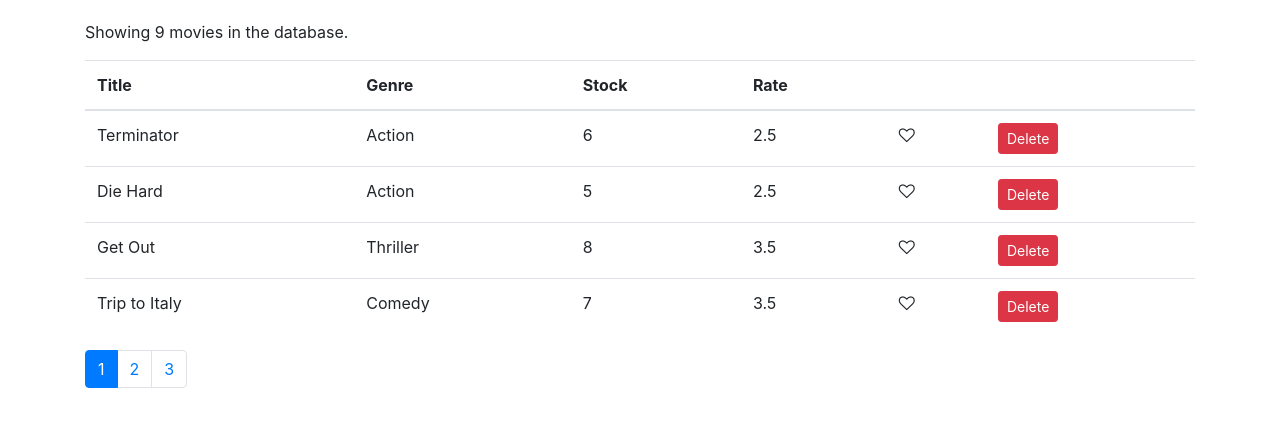
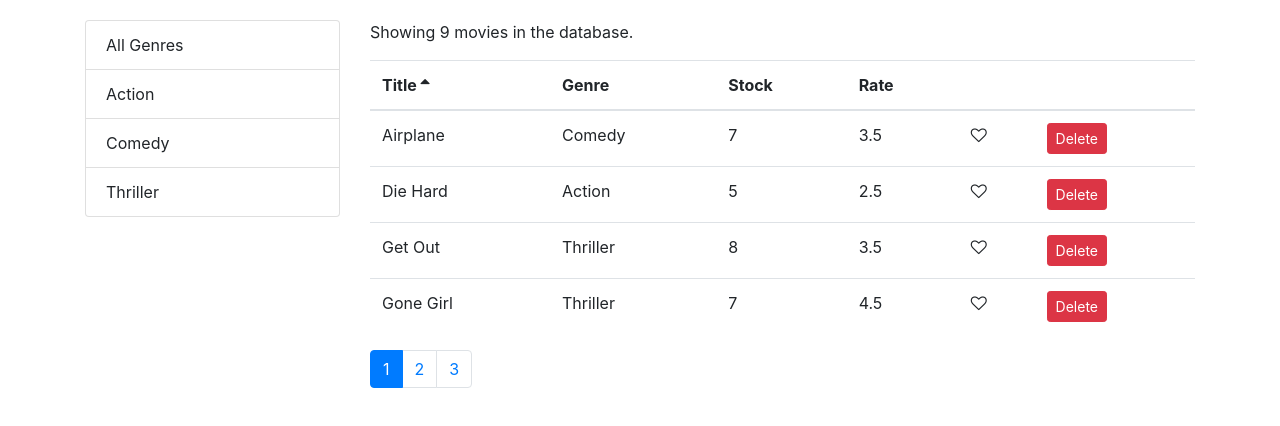
Before and after one commit to fishstick22/mastering-react-mosh, a React (Create React App) app in the folder vidly/: page / in a window 1280 px wide. Shown: the top 426 px of the page. Built offline with nearby package versions, Linux system fonts and the light colour scheme.

Commit message:
filtering and sorting

```diff
--- /dev/null
+++ b/vidly/src/components/common/listGroup.jsx
@@ -0,0 +1,32 @@
+import React from "react";
+
+const ListGroup = ({
+  items,
+  textProperty,
+  valueProperty,
+  selectedItem,
+  onItemSelect
+}) => {
+  return (
+    <ul className="list-group">
+      {items.map(item => (
+        <li
+          onClick={() => onItemSelect(item)}
+          key={item[valueProperty]}
+          className={
+            item === selectedItem ? "list-group-item active" : "list-group-item"
+          }
+        >
+          {item[textProperty]}
+        </li>
+      ))}
+    </ul>
+  );
+};
+
+ListGroup.defaultProps = {
+  textProperty: "name",
+  valueProperty: "_id"
+};
+
+export default ListGroup;
--- /dev/null
+++ b/vidly/src/components/common/table.jsx
@@ -0,0 +1,14 @@
+import React from "react";
+import TableHeader from "./tableHeader";
+import TableBody from "./tableBody";
+
+const Table = ({ columns, sortColumn, onSort, data }) => {
+  return (
+    <table className="table">
+      <TableHeader columns={columns} sortColumn={sortColumn} onSort={onSort} />
+      <TableBody columns={columns} data={data} />
+    </table>
+  );
+};
+
+export default Table;
--- /dev/null
+++ b/vidly/src/components/common/tableBody.jsx
@@ -0,0 +1,34 @@
+import React, { Component } from "react";
+import _ from "lodash";
+
+class TableBody extends Component {
+  renderCell = (item, column) => {
+    if (column.content) return column.content(item);
+
+    return _.get(item, column.path);
+  };
+
+  createKey = (item, column) => {
+    return item._id + (column.path || column.key);
+  };
+
+  render() {
+    const { data, columns } = this.props;
+
+    return (
+      <tbody>
+        {data.map(item => (
+          <tr key={item._id}>
+            {columns.map(column => (
+              <td key={this.createKey(item, column)}>
+                {this.renderCell(item, column)}
+              </td>
+            ))}
+          </tr>
+        ))}
+      </tbody>
+    );
+  }
+}
+
+export default TableBody;
--- /dev/null
+++ b/vidly/src/components/common/tableHeader.jsx
@@ -0,0 +1,46 @@
+import React, { Component } from "react";
+
+// columns: array
+// sortColumn: object
+// onSort: function
+
+class TableHeader extends Component {
+  raiseSort = path => {
+    const sortColumn = { ...this.props.sortColumn };
+    if (sortColumn.path === path)
+      sortColumn.order = sortColumn.order === "asc" ? "desc" : "asc";
+    else {
+      sortColumn.path = path;
+      sortColumn.order = "asc";
+    }
+    this.props.onSort(sortColumn);
+  };
+
+  renderSortIcon = column => {
+    const { sortColumn } = this.props;
+
+    if (column.path !== sortColumn.path) return null;
+    if (sortColumn.order === "asc") return <i className="fa fa-sort-asc" />;
+    return <i className="fa fa-sort-desc" />;
+  };
+
+  render() {
+    return (
+      <thead>
+        <tr>
+          {this.props.columns.map(column => (
+            <th
+              className="clickable"
+              key={column.path || column.key}
+              onClick={() => this.raiseSort(column.path)}
+            >
+              {column.label} {this.renderSortIcon(column)}
+            </th>
+          ))}
+        </tr>
+      </thead>
+    );
+  }
+}
+
+export default TableHeader;
--- a/vidly/src/components/movies.jsx
+++ b/vidly/src/components/movies.jsx
@@ -1,14 +1,25 @@
 import React, { Component } from "react";
-import Like from "./common/like";
+import MoviesTable from "./moviesTable";
+import ListGroup from "./common/listGroup";
 import Pagination from "./common/pagination";
 import { paginate } from "../utils/paginate";
 import { getMovies } from "../services/fakeMovieService";
+import { getGenres } from "../services/fakeGenreService";
+import _ from "lodash";
 
 class Movies extends Component {
   state = {
-    movies: getMovies(),
+    movies: [],
+    genres: [],
     currentPage: 1,
-    pageSize: 4
+    pageSize: 4,
+    sortColumn: { path: "title", order: "asc" }
+  };
+
+  componentDidMount() {
+    const genres = [{ _id: "", name: "All Genres" }, ...getGenres()];
+
+    this.setState({ movies: getMovies(), genres });
   };
 
   handleDelete = movie => {
@@ -29,60 +40,69 @@ class Movies extends Component {
     this.setState({ currentPage: page });
   };
 
+  handleGenreSelect = genre => {
+    this.setState({ selectedGenre: genre, currentPage: 1 });
+  };
+
+  handleSort = sortColumn => {
+    this.setState({ sortColumn });
+  };
+
+  getPagedData = () => {
+    const {
+      pageSize,
+      currentPage,
+      sortColumn,
+      selectedGenre,
+      movies: allMovies
+    } = this.state;
+
+    const filtered =
+      selectedGenre && selectedGenre._id
+        ? allMovies.filter(m => m.genre._id === selectedGenre._id)
+        : allMovies;
+
+    const sorted = _.orderBy(filtered, [sortColumn.path], [sortColumn.order]);
+
+    const movies = paginate(sorted, currentPage, pageSize);
+
+    return { totalCount: filtered.length, data: movies };
+  };
+
   render() {
     const { length: count } = this.state.movies;
-    const { pageSize, currentPage, movies: allMovies } = this.state;
+    const { pageSize, currentPage, sortColumn } = this.state;
 
     if (count === 0) return <p>There are no movies in the database.</p>;
 
-    const movies = paginate(allMovies, currentPage, pageSize);
+    const { totalCount, data: movies } = this.getPagedData();
 
     return (
-      <React.Fragment>
-        <p>Showing {count} movies in the database.</p>
-        <table className="table">
-          <thead>
-            <tr>
-              <th>Title</th>
-              <th>Genre</th>
-              <th>Stock</th>
-              <th>Rate</th>
-              <th />
-              <th />
-            </tr>
-          </thead>
-          <tbody>
-            {movies.map(movie => (
-              <tr key={movie._id}>
-                <td>{movie.title}</td>
-                <td>{movie.genre.name}</td>
-                <td>{movie.numberInStock}</td>
-                <td>{movie.dailyRentalRate}</td>
-                <td>
-                  <Like
-                    liked={movie.liked}
-                    onClick={() => this.handleLike(movie)}
+      <div className="row">
+        <div className="col-3">
+          <ListGroup
+            items={this.state.genres}
+            selectedItem={this.state.selectedGenre}
+            onItemSelect={this.handleGenreSelect}
           />
-                </td>
-                <td>
-                  <button
-                    onClick={() => this.handleDelete(movie)}
-                    className="btn btn-danger btn-sm"
-                  >
-                    Delete
-                  </button>
-                </td>
-              </tr>
-            ))}
-          </tbody>
-        </table>
+        </div>
+        <div className="col">
+          <p>Showing {totalCount} movies in the database.</p>
+          <MoviesTable
+            movies={movies}
+            sortColumn={sortColumn}
+            onLike={this.handleLike}
+            onDelete={this.handleDelete}
+            onSort={this.handleSort}
+          />
           <Pagination
-          itemsCount={count}
+            itemsCount={totalCount}
             pageSize={pageSize}
             currentPage={currentPage}
             onPageChange={this.handlePageChange}
           />
-      </React.Fragment>
+        </div>
+      </div>
     );
   }
 }
--- /dev/null
+++ b/vidly/src/components/moviesTable.jsx
@@ -0,0 +1,44 @@
+import React, { Component } from "react";
+import Table from "./common/table";
+import Like from "./common/like";
+
+class MoviesTable extends Component {
+  columns = [
+    { path: "title", label: "Title" },
+    { path: "genre.name", label: "Genre" },
+    { path: "numberInStock", label: "Stock" },
+    { path: "dailyRentalRate", label: "Rate" },
+    {
+      key: "like",
+      content: movie => (
+        <Like liked={movie.liked} onClick={() => this.props.onLike(movie)} />
+      )
+    },
+    {
+      key: "delete",
+      content: movie => (
+        <button
+          onClick={() => this.props.onDelete(movie)}
+          className="btn btn-danger btn-sm"
+        >
+          Delete
+        </button>
+      )
+    }
+  ];
+
+  render() {
+    const { movies, onSort, sortColumn } = this.props;
+
+    return (
+      <Table
+        columns={this.columns}
+        data={movies}
+        sortColumn={sortColumn}
+        onSort={onSort}
+      />
+    );
+  }
+}
+
+export default MoviesTable;
```
Lines whose indentation alone changed are shown as unchanged.
